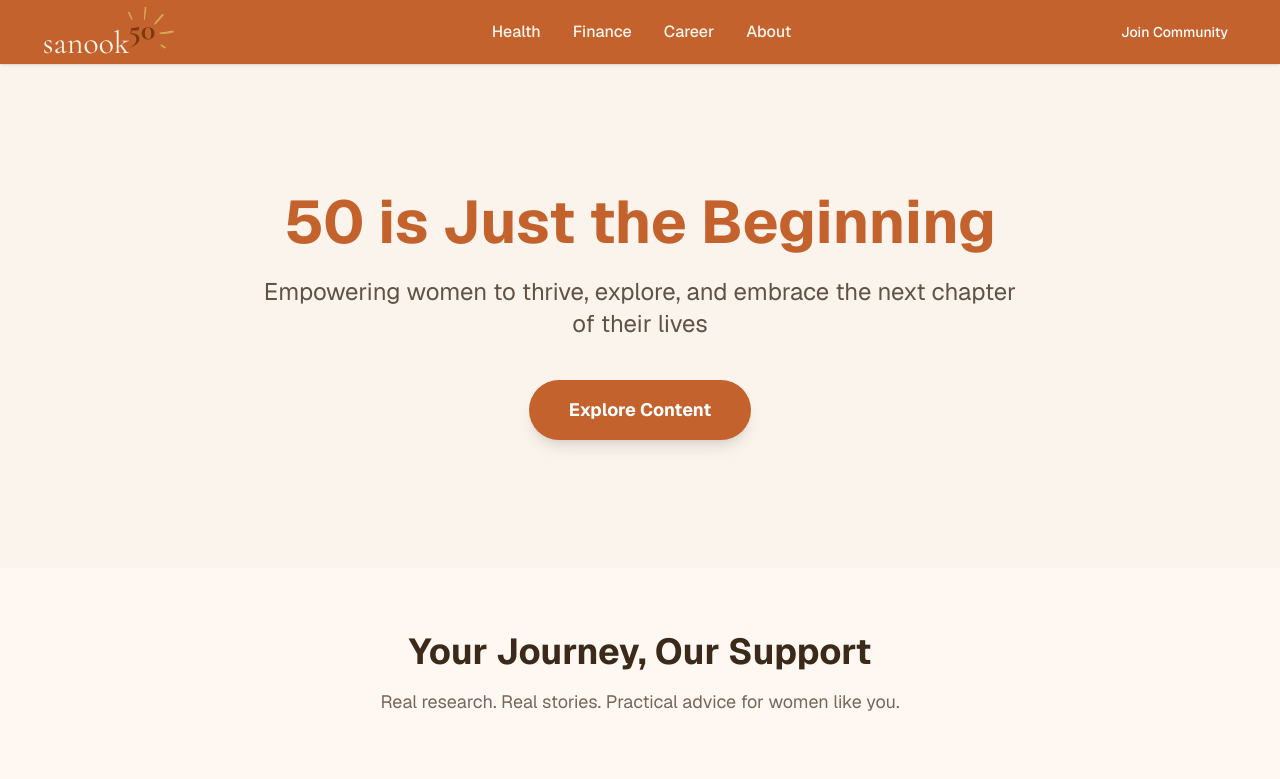
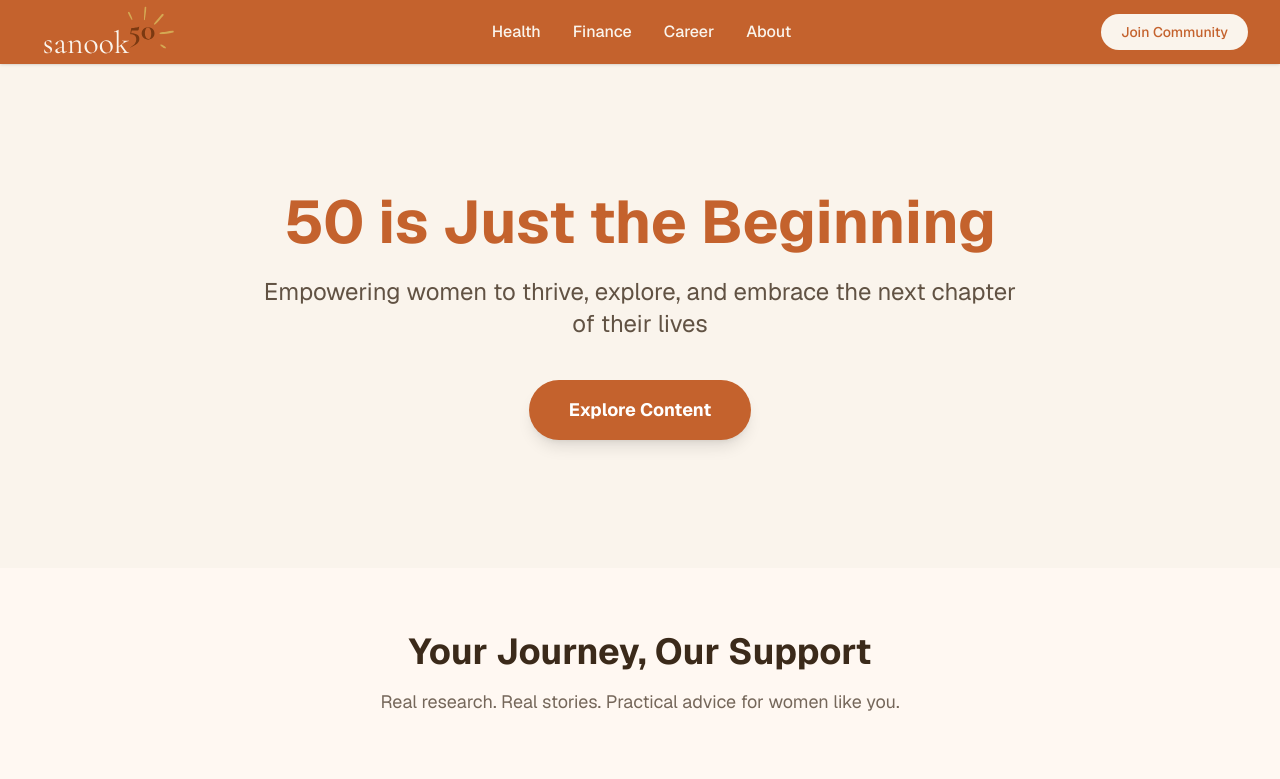
Before and after one commit to siriratkongdee/sanook50, a Next.js app: page / in a window 1280 px wide. Shown: the top 779 px of the page. Built offline with nearby package versions, Linux system fonts and the light colour scheme.

Commit message:
Join Community button - warm cream bg, terracotta text

```diff
--- a/app/layout.tsx
+++ b/app/layout.tsx
@@ -33,7 +33,7 @@ export default function RootLayout({ children }: { children: React.ReactNode })
                 <Link href="/career" className="font-medium transition-opacity hover:opacity-70" style={{ color: '#FAF4EC' }}>Career</Link>
                 <Link href="/about" className="font-medium transition-opacity hover:opacity-70" style={{ color: '#FAF4EC' }}>About</Link>
               </div>
-              <button className="text-white px-5 py-2 rounded-full text-sm font-medium transition-colors hover:opacity-90" style={{ backgroundColor: '#C4622D' }}>
+              <button className="px-5 py-2 rounded-full text-sm font-medium transition-colors hover:opacity-90" style={{ backgroundColor: '#FAF4EC', color: '#C4622D' }}>
                 Join Community
               </button>
             </div>
```
